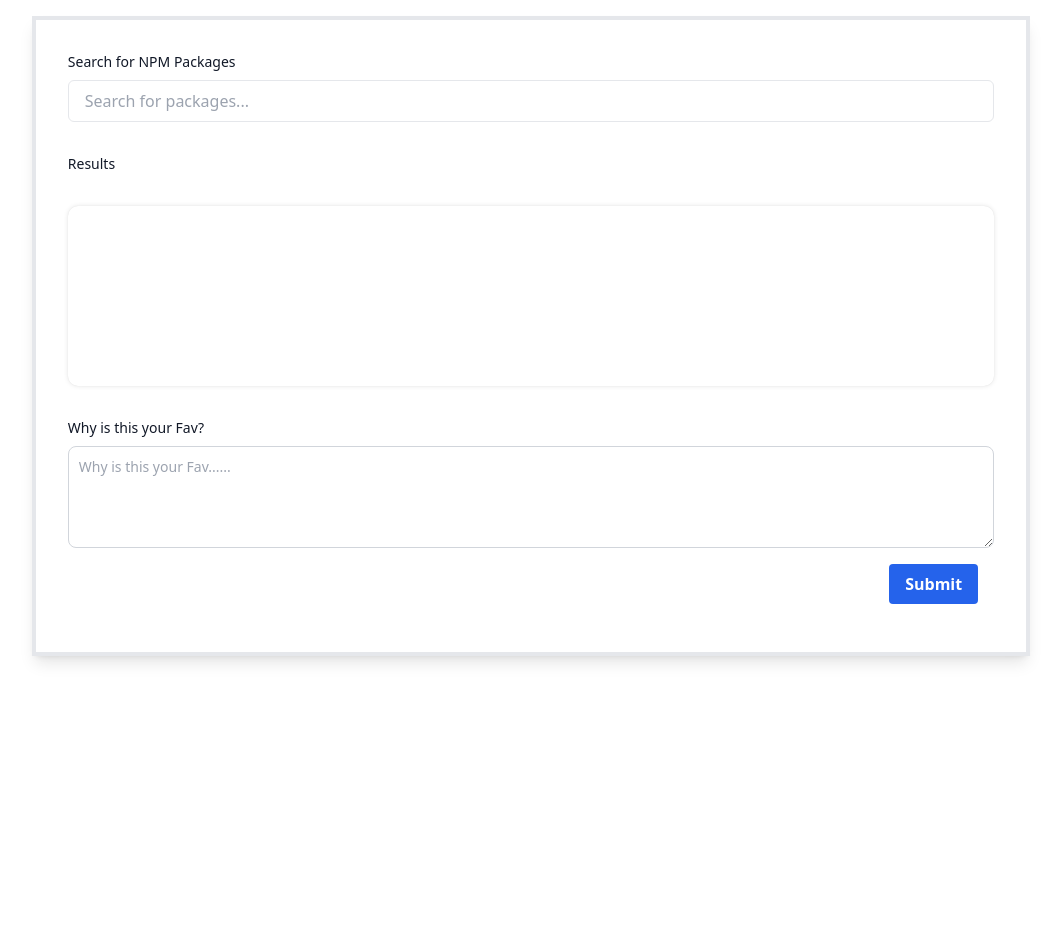
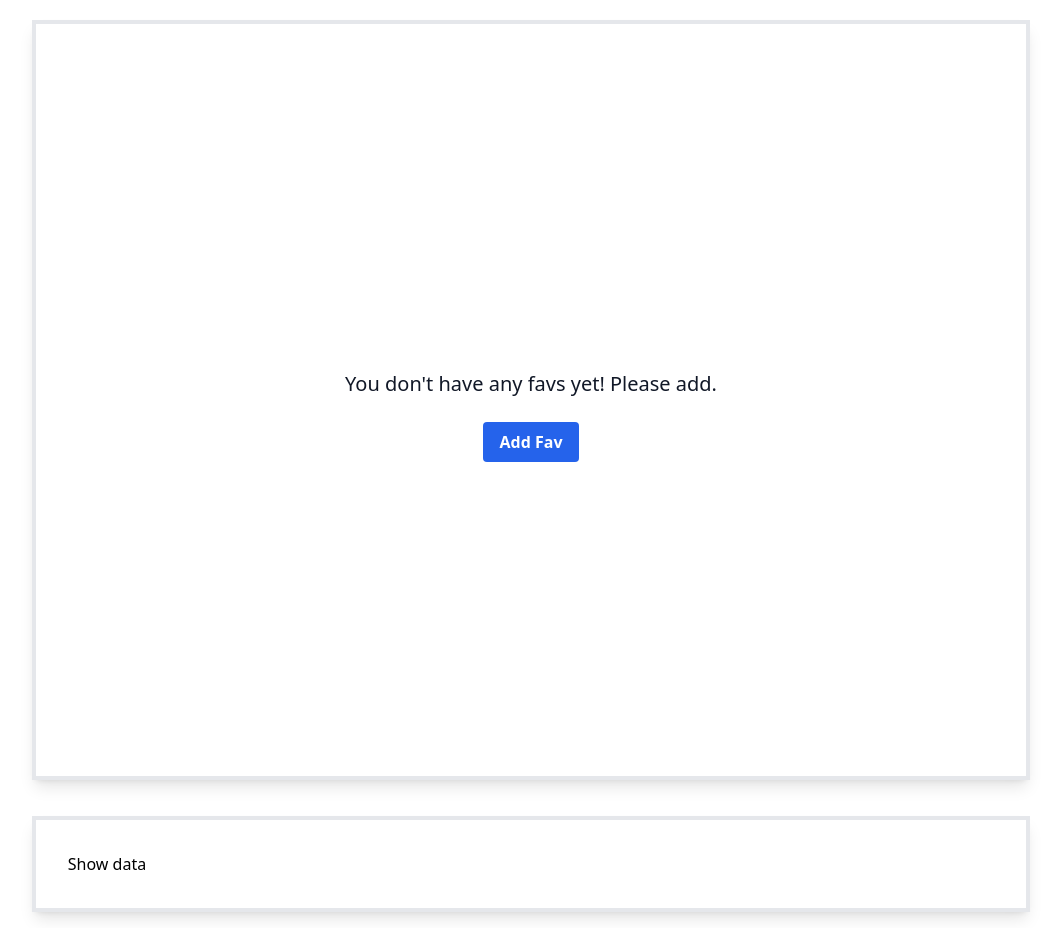
Before and after one commit to mdfaizan973/Betalectic-Assignment, a React (Vite) app in the folder betalecticpaclage/: page / in a window 1280 px wide. Shown: the whole page, without its empty margins (109-1170 px from the left). Before the commit the page ends 800 px from the top, so only its background shows below. Built offline with nearby package versions, Linux system fonts and the light colour scheme.

Commit message:
able to add fav page

```diff
--- a/betalecticpaclage/src/Components/AllRoutes.tsx
+++ b/betalecticpaclage/src/Components/AllRoutes.tsx
@@ -7,8 +7,8 @@ export default function AllRoutes() {
   return (
     <div>
       <Routes>
-        <Route path="/" element={<Search />} />
-        <Route path="/fav" element={<Fav />} />
+        <Route path="/" element={<Fav />} />
+        <Route path="/packages" element={<Search />} />
       </Routes>
     </div>
   );
--- a/betalecticpaclage/src/Components/Fav.tsx
+++ b/betalecticpaclage/src/Components/Fav.tsx
@@ -1,5 +1,27 @@
 import React from "react";
 
+import { Link as RouterLink } from "react-router-dom";
 export default function Fav() {
-  return <div>Fav</div>;
+  return (
+    <div>
+      <div className="p-4 flex items-center justify-center h-screen">
+        <div className="h-[95vh] w-[80%] bg-white p-4 border-4 shadow-lg flex flex-col items-center justify-center">
+          <label className="mb-2 text-xl text-gray-900 mt-8">
+            You don't have any favs yet! Please add.
+          </label>
+          <RouterLink to="/packages">
+            <button className="mt-4 bg-blue-600 hover:bg-blue-700 text-white font-bold py-2 px-4 rounded">
+              Add Fav
+            </button>
+          </RouterLink>
+        </div>
+      </div>
+
+      <div className="p-4 flex items-center justify-center">
+        <div className="h-full bg-white h-[95vh] w-[80%] p-4 border-4 shadow-lg p-8">
+          Show data
+        </div>
+      </div>
+    </div>
+  );
 }
```
